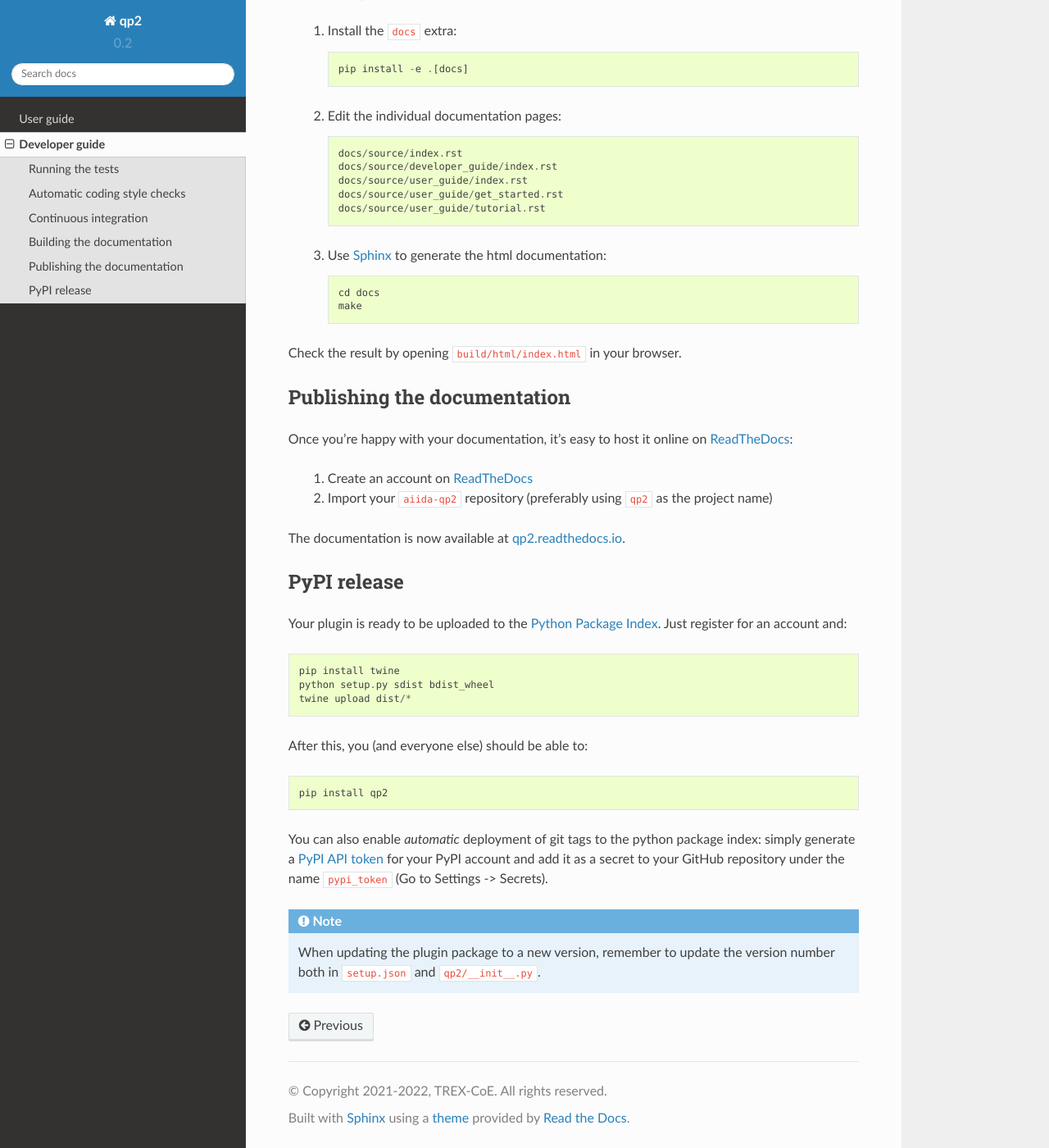
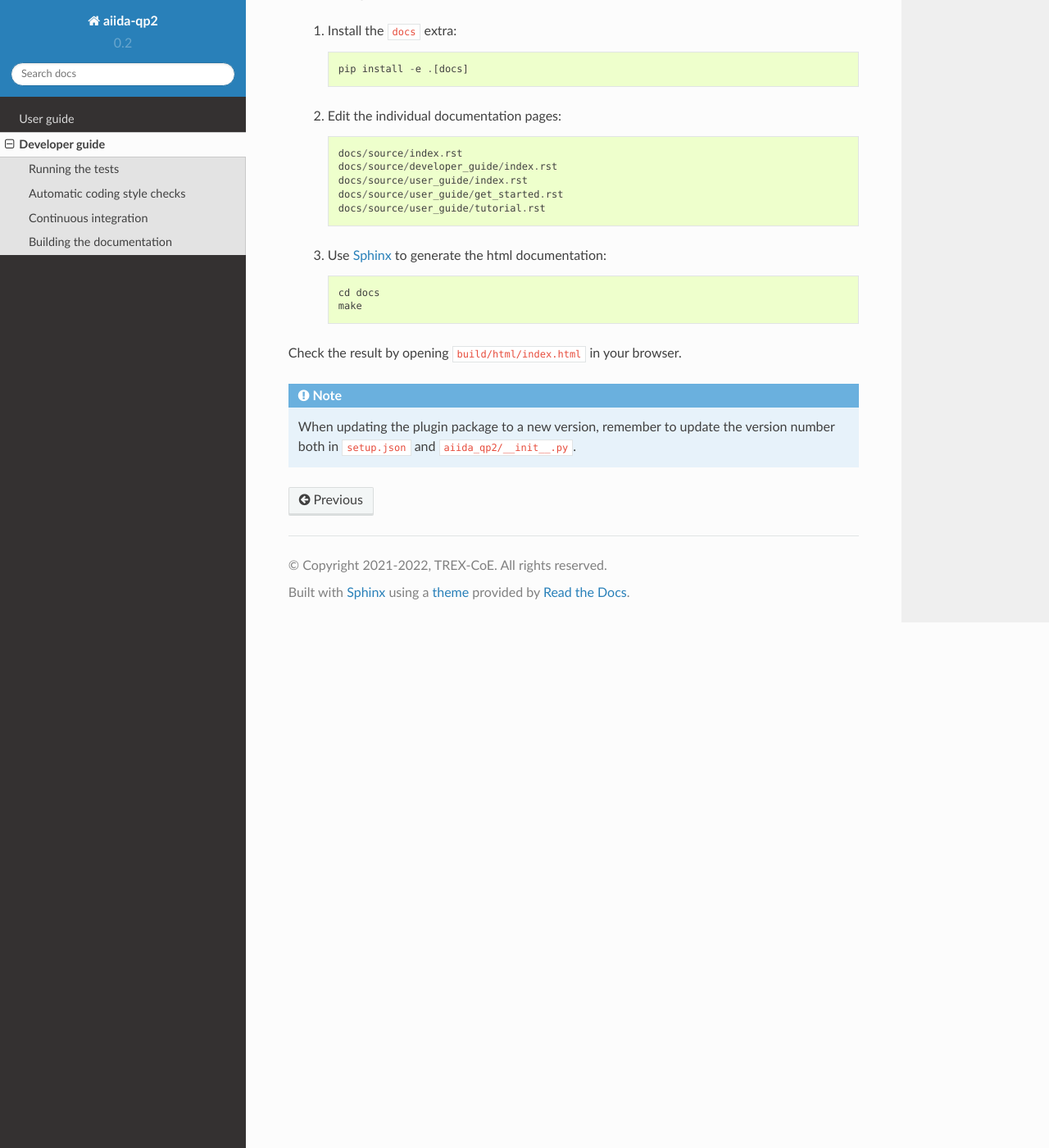
Before and after one commit to TREX-CoE/aiida-qp2, a Sphinx documentation site: the page built from docs/source/developer_guide/index.rst, in a window 1280 px wide and 1400 px high, scrolled down 954 px. Shown: the whole window at 82% size. Built offline with Sphinx 7.4.7 and the Read the Docs theme 2.0.0, drawn with Linux system fonts in a browser that asks for light colours; pages that are not in the unit, such as notebooks, are missing from menus; the version number is read from the project's files by our own code.

Commit message:
Fix docs after renaming

```diff
--- a/docs/source/conf.py
+++ b/docs/source/conf.py
@@ -1,6 +1,6 @@
 # -*- coding: utf-8 -*-
 #
-# Sphinx configuration for qp2
+# Sphinx configuration for aiida-qp2
 #
 # This file is execfile()d with the current directory set to its
 # containing dir.
@@ -15,7 +15,7 @@
 import sys
 import time
 
-import qp2
+import aiida_qp2
 from aiida.manage.configuration import load_documentation_profile
 
 # -- AiiDA-related setup --------------------------------------------------
@@ -70,7 +70,7 @@
 master_doc = 'index'
 
 # General information about the project.
-project = u'qp2'
+project = u'aiida-qp2'
 copyright_first_year = '2021'
 copyright_owners = 'TREX-CoE'
 
@@ -86,7 +86,7 @@
 # built documents.
 #
 # The full version, including alpha/beta/rc tags.
-release = qp2.__version__
+release = aiida_qp2.__version__
 # The short X.Y version.
 version = '.'.join(release.split('.')[:2])
 
@@ -211,7 +211,7 @@
 # If true, an OpenSearch description file will be output, and all pages will
 # contain a <link> tag referring to it.  The value of this option must be the
 # base URL from which the finished HTML is served.
-html_use_opensearch = 'http://qp2.readthedocs.io'
+html_use_opensearch = 'http://aiida_qp2.readthedocs.io'
 
 # This is the file name suffix for HTML files (e.g. ".xhtml").
 #html_file_suffix = None
@@ -231,7 +231,7 @@
 #html_search_scorer = 'scorer.js'
 
 # Output file base name for HTML help builder.
-htmlhelp_basename = 'qp2-doc'
+htmlhelp_basename = 'aiida-qp2-doc'
 
 # -- Options for LaTeX output ---------------------------------------------
 
@@ -286,7 +286,7 @@
     """
     source_dir = os.path.abspath(os.path.dirname(__file__))
     apidoc_dir = os.path.join(source_dir, 'apidoc')
-    package_dir = os.path.join(source_dir, os.pardir, os.pardir, 'qp2')
+    package_dir = os.path.join(source_dir, os.pardir, os.pardir, 'aiida_qp2')
 
     # In #1139, they suggest the route below, but this ended up
     # calling sphinx-build, not sphinx-apidoc
--- a/docs/source/developer_guide/index.rst
+++ b/docs/source/developer_guide/index.rst
@@ -31,7 +31,7 @@
 Continuous integration
 ++++++++++++++++++++++
 
-``qp2`` comes with a ``.github`` folder that contains continuous integration tests on every commit using `GitHub Actions <https://github.com/features/actions>`_. It will:
+``aiida_qp2`` comes with a ``.github`` folder that contains continuous integration tests on every commit using `GitHub Actions <https://github.com/features/actions>`_. It will:
 
 #. run all tests for the ``django`` ORM
 #. build the documentation
@@ -59,37 +59,9 @@
 
 Check the result by opening ``build/html/index.html`` in your browser.
 
-Publishing the documentation
-++++++++++++++++++++++++++++
-
-Once you're happy with your documentation, it's easy to host it online on ReadTheDocs_:
-
- #. Create an account on ReadTheDocs_
-
- #. Import your ``aiida-qp2`` repository (preferably using ``qp2`` as the project name)
-
-The documentation is now available at `qp2.readthedocs.io <http://qp2.readthedocs.io/>`_.
-
-PyPI release
-++++++++++++
-
-Your plugin is ready to be uploaded to the `Python Package Index <https://pypi.org/>`_.
-Just register for an account and::
-
-    pip install twine
-    python setup.py sdist bdist_wheel
-    twine upload dist/*
-
-After this, you (and everyone else) should be able to::
-
-    pip install qp2
-
-You can also enable *automatic* deployment of git tags to the python package index:
-simply generate a `PyPI API token <https://pypi.org/help/#apitoken>`_ for your PyPI account and add it as a secret to your GitHub repository under the name ``pypi_token`` (Go to Settings -> Secrets).
-
 .. note::
 
-   When updating the plugin package to a new version, remember to update the version number both in ``setup.json`` and ``qp2/__init__.py``.
+   When updating the plugin package to a new version, remember to update the version number both in ``setup.json`` and ``aiida_qp2/__init__.py``.
 
 
 .. _ReadTheDocs: https://readthedocs.org/
--- a/docs/source/index.rst
+++ b/docs/source/index.rst
@@ -13,7 +13,7 @@
 
    user_guide/index
    developer_guide/index
-   API documentation <apidoc/qp2>
+   API documentation <apidoc/aiida_qp2>
 
 If you use this plugin for your research, please cite the following work:
 
```
Also changed, not shown: docs/source/user_guide/get_started.rst (+2 -7 lines).
